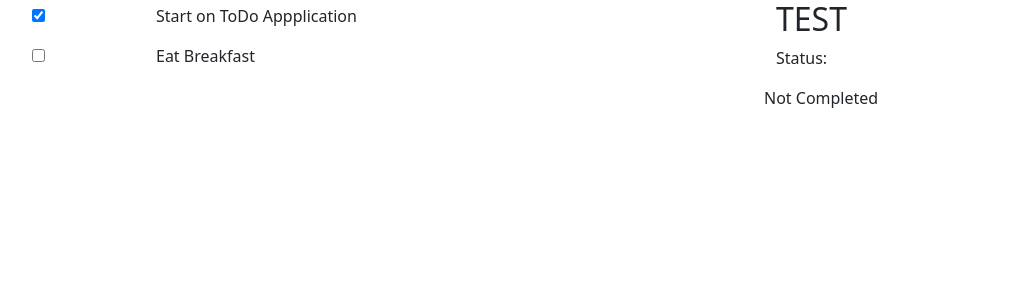
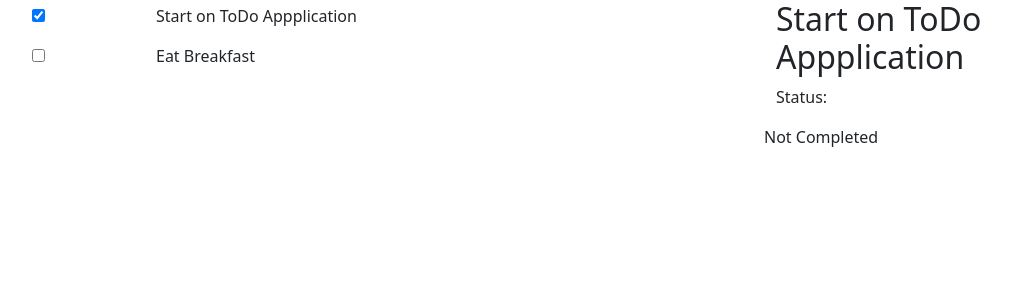
Before and after one commit to chrisgawbill/ToDoWebApp, a React (Create React App) app: page / in a window 1280 px wide. Both pictures are taken after a click on the checkbox 100 px from the left and 15 px from the top of the page. Shown: the top 300 px of the page, without its empty margins (62-1073 px from the left). Built offline with nearby package versions, Linux system fonts and the light colour scheme.

Commit message:
Now passing info from selected ToDoRow to ToDoPanel

```diff
--- a/src/components/add-todo-panel.tsx
+++ b/src/components/add-todo-panel.tsx
@@ -1,17 +1,17 @@
 import { Col, Row } from "react-bootstrap"
+import { Todo } from "../data/Todo"
 
 interface AddToDoPanelProps{
-    name:string,
-    status:Boolean
+    toDoItem:Todo
 }
-export default function AddToDoPanel({name, status}: AddToDoPanelProps){
+export default function AddToDoPanel({toDoItem}: AddToDoPanelProps){
  return(
     <Col>
         <Row>
-           <h2>{name}</h2>
+           <h2>{toDoItem.name}</h2>
         </Row>
         <Row>
-            <p>Status: </p>{ConvertStatusBool(status)}
+            <p>Status: </p>{ConvertStatusBool(toDoItem.completed)}
         </Row>
     </Col>
  )
--- a/src/components/todo-row.tsx
+++ b/src/components/todo-row.tsx
@@ -1,20 +1,23 @@
 import React, { useState } from "react";
 import { Col, Container, Row } from "react-bootstrap";
 import "../styles/components/todo-row.css";
+import { Todo } from "../data/Todo";
 interface ToDoRowProps {
-  name: string,
+  toDoItem: Todo,
   rowState:Boolean,
   rowOnClick:Function
+  currentToDoSelected:Function
 }
-export default function ToDoRow({ name, rowState, rowOnClick }: ToDoRowProps) {
+export default function ToDoRow({ toDoItem, rowState, rowOnClick, currentToDoSelected }: ToDoRowProps) {
   return (
     <Row className="toDoRow" onClick={() => {
       rowOnClick(!rowState)
+      currentToDoSelected(toDoItem)
     }}>
       <Col xs={6} lg={2}>
         <input type="checkbox"></input>
       </Col>
-      <Col xs={6} lg={10}>{name}</Col>
+      <Col xs={6} lg={10}>{toDoItem.name}</Col>
     </Row>
   );
 }
--- a/src/pages/Home.tsx
+++ b/src/pages/Home.tsx
@@ -3,26 +3,44 @@ import { Todo, initialToDoData } from "../data/Todo";
 import ToDoRow from "../components/todo-row";
 import { Col, Container, Row } from "react-bootstrap";
 import AddToDoPanel from "../components/add-todo-panel";
+/**
+ *
+ * @returns HomePage with Components loaded
+ */
 export default function Home() {
   const [toDoList, setToDoList] = useState<Todo[]>(initialToDoData);
   const [addPanelState, setAddPanelState] = useState<Boolean>(false)
+  const [currentToDoItem, setCurrentToDoItem] = useState<Todo>(new Todo("",false))
   return (
     <Container>
       <Row>
-        <Col md={8}>{IterateToDoList(toDoList, addPanelState, setAddPanelState)}</Col>
-        <Col md={4} style={{display:ConvertAddPanelState(addPanelState)}}><AddToDoPanel name="TEST" status={false} /></Col>
+        <Col md={8}>{IterateToDoList(toDoList, addPanelState, setAddPanelState, setCurrentToDoItem)}</Col>
+        <Col md={4} style={{display:ConvertAddPanelState(addPanelState)}}>{AddPanelWithInfo(currentToDoItem)}</Col>
       </Row>
     </Container>
   );
 }
-function IterateToDoList(toDoList: Todo[], panelState:Boolean, changeAddPanelState:Function) {
+/**
+ *
+ * @param toDoList
+ * @param panelState
+ * @param changeAddPanelState
+ * @param setCurrentToDoItem
+ * @returns ToDoRow Component
+ */
+function IterateToDoList(toDoList: Todo[], panelState:Boolean, changeAddPanelState:Function, setCurrentToDoItem:Function) {
   if (toDoList.length === 0) {
     return <p>"There are no ToDo's!"</p>;
   }
   return toDoList.map((toDoItem, i) => (
-    <ToDoRow name={toDoItem.name} rowState={panelState} rowOnClick={changeAddPanelState} key={i}></ToDoRow>
+    <ToDoRow toDoItem={toDoItem} rowState={panelState} rowOnClick={changeAddPanelState} currentToDoSelected={setCurrentToDoItem}  key={i}></ToDoRow>
   ));
 }
+/**
+ *
+ * @param addPanelState
+ * @returns display setting for the panel
+ */
 function ConvertAddPanelState(addPanelState:Boolean){
   console.log(addPanelState)
   if(addPanelState === true){
@@ -30,3 +48,13 @@ function ConvertAddPanelState(addPanelState:Boolean){
   }
   return "none"
 }
+/**
+ *
+ * @param toDoItem
+ * @returns AddToDoPanel Component
+ */
+function AddPanelWithInfo(toDoItem:Todo){
+  if(toDoItem.name != ""){
+    return <AddToDoPanel toDoItem = {toDoItem}/>
+  }
+}
```
